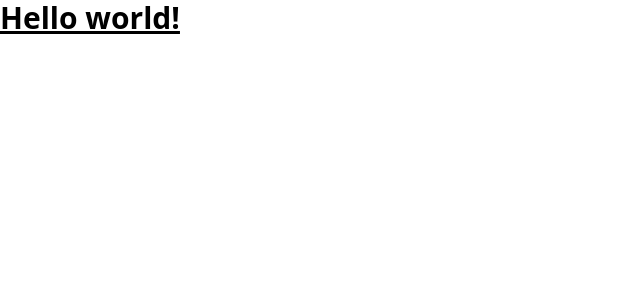
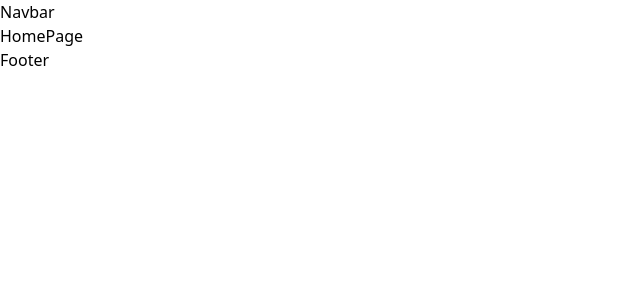
Before and after one commit to A5TA/ShellHacks2023, a React (Vite) app in the folder client/TrustWave/: page / in a window 1280 px wide. Shown: the top 300 px of the page, without its empty margins (0-640 px from the left). Built offline with nearby package versions, Linux system fonts and the light colour scheme.

Commit message:
finished routes and set up all main components to be developed

```diff
--- a/client/TrustWave/src/App.tsx
+++ b/client/TrustWave/src/App.tsx
@@ -1,8 +1,20 @@
-const App = () => {
+import { Charities, HomePage, Individuals, AboutUs } from "./components"
+import { Navbar, Footer } from "./components/shared"
+
+type currentRouteType = {
+  page: string,
+}
+
+const App = ({page}: currentRouteType) => {
   return (
-    <h1 className="text-3xl font-bold underline">
-      Hello world!
-    </h1>
+    <>
+      <Navbar />
+      {page == "Home" && <HomePage />}
+      {page == "Individuals" && <Individuals />}
+      {page == "Charities" && <Charities />}
+      {page == "AboutUs" && <AboutUs />}
+      <Footer />
+    </>
   )
 }
 
--- /dev/null
+++ b/client/TrustWave/src/components/AboutUs.tsx
@@ -0,0 +1,7 @@
+const AboutUs = () => {
+  return (
+    <div>AboutUs</div>
+  )
+}
+
+export default AboutUs
--- /dev/null
+++ b/client/TrustWave/src/components/Charities.tsx
@@ -0,0 +1,7 @@
+const Charities = () => {
+  return (
+    <div>Charities</div>
+  )
+}
+
+export default Charities
--- /dev/null
+++ b/client/TrustWave/src/components/HomePage.tsx
@@ -0,0 +1,8 @@
+
+const HomePage = () => {
+  return (
+    <div>HomePage</div>
+  )
+}
+
+export default HomePage
--- /dev/null
+++ b/client/TrustWave/src/components/Individuals.tsx
@@ -0,0 +1,7 @@
+const Individuals = () => {
+  return (
+    <div>Individuals</div>
+  )
+}
+
+export default Individuals
--- /dev/null
+++ b/client/TrustWave/src/components/index.ts
@@ -0,0 +1,4 @@
+export {default as HomePage} from './HomePage';
+export {default as Charities} from './Charities';
+export {default as Individuals} from './Individuals';
+export {default as AboutUs} from './AboutUs';
--- /dev/null
+++ b/client/TrustWave/src/components/shared/Footer.tsx
@@ -0,0 +1,7 @@
+const Footer = () => {
+  return (
+    <div>Footer</div>
+  )
+}
+
+export default Footer
--- /dev/null
+++ b/client/TrustWave/src/components/shared/Navbar.tsx
@@ -0,0 +1,7 @@
+const Navbar = () => {
+  return (
+    <div>Navbar</div>
+  )
+}
+
+export default Navbar
--- /dev/null
+++ b/client/TrustWave/src/components/shared/index.ts
@@ -0,0 +1,2 @@
+export {default as Footer} from './Footer';
+export {default as Navbar} from './Navbar';
--- a/client/TrustWave/src/main.tsx
+++ b/client/TrustWave/src/main.tsx
@@ -8,12 +8,27 @@ import {
 import ErrorPage from './components/ErrorPage.tsx'
 import './index.css'
 
-// const routes: string[] = ["Home", "Individuals", "Charities", "AboutUs"]
+const routes: string[] = ["Home", "Individuals", "Charities", "AboutUs"]
 
 const router = createBrowserRouter([
   {
     path: "/",
-    element: <App />,
+    element: <App page={routes[0]}/>,
+    errorElement: <ErrorPage />,
+  },
+  {
+    path: "/individuals",
+    element: <App page={routes[1]}/>,
+    errorElement: <ErrorPage />,
+  },
+  {
+    path: "/charities",
+    element: <App page={routes[2]}/>,
+    errorElement: <ErrorPage />,
+  },
+  {
+    path: "/aboutus",
+    element: <App page={routes[3]}/>,
     errorElement: <ErrorPage />,
   },
 ]);
```
